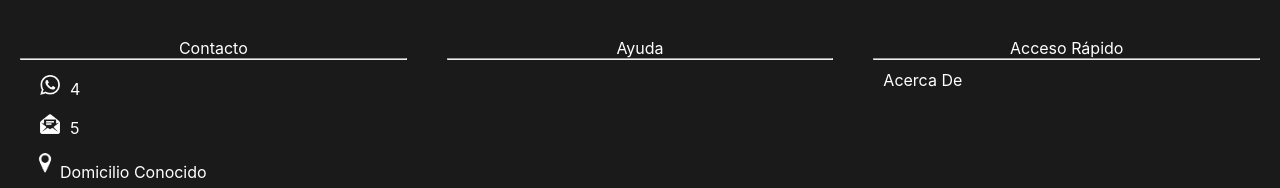
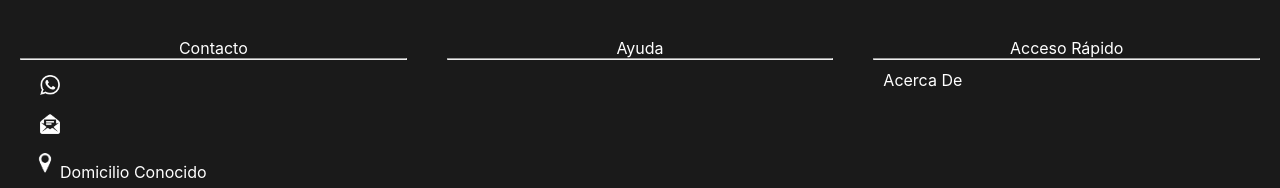
Before and after one commit to luisfernandosanchezcazares/Bisuteria-Mari, a React (Create React App) app: page / in a window 1280 px wide. Shown: the part 1644-1832 px from the top of the page. Built offline with nearby package versions, Linux system fonts and the light colour scheme.

Commit message:
Update Footer.jsx

```diff
--- a/src/Components/Footer.jsx
+++ b/src/Components/Footer.jsx
@@ -16,8 +16,7 @@ const renderImgs  =(onClickImg)=>{
       <img src={"./Imgs/ImgsSocialM/"+name+".png"} key={name} className="SocialImg"></img>
 
 
-      {Titles[ind]}
-      {ind++}
+      {Titles[ind++]}
 
 
       </p>
```
